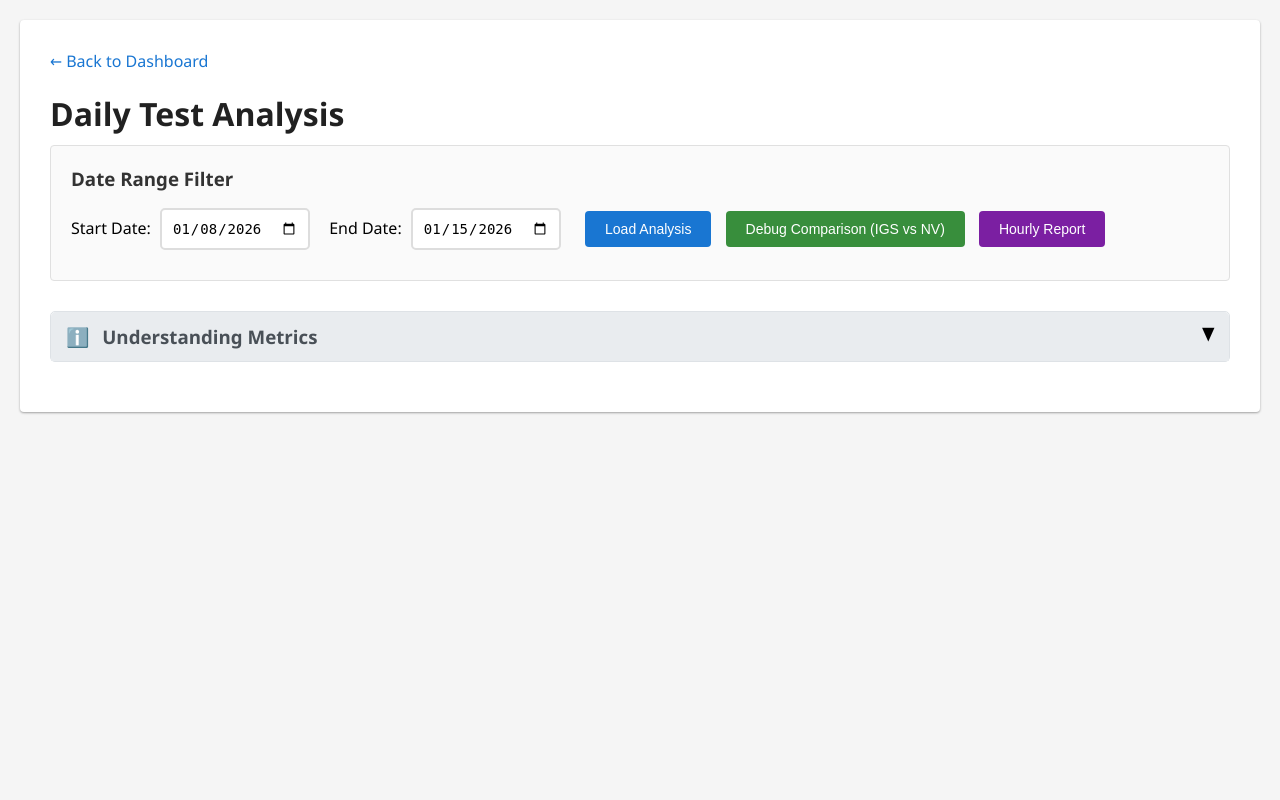
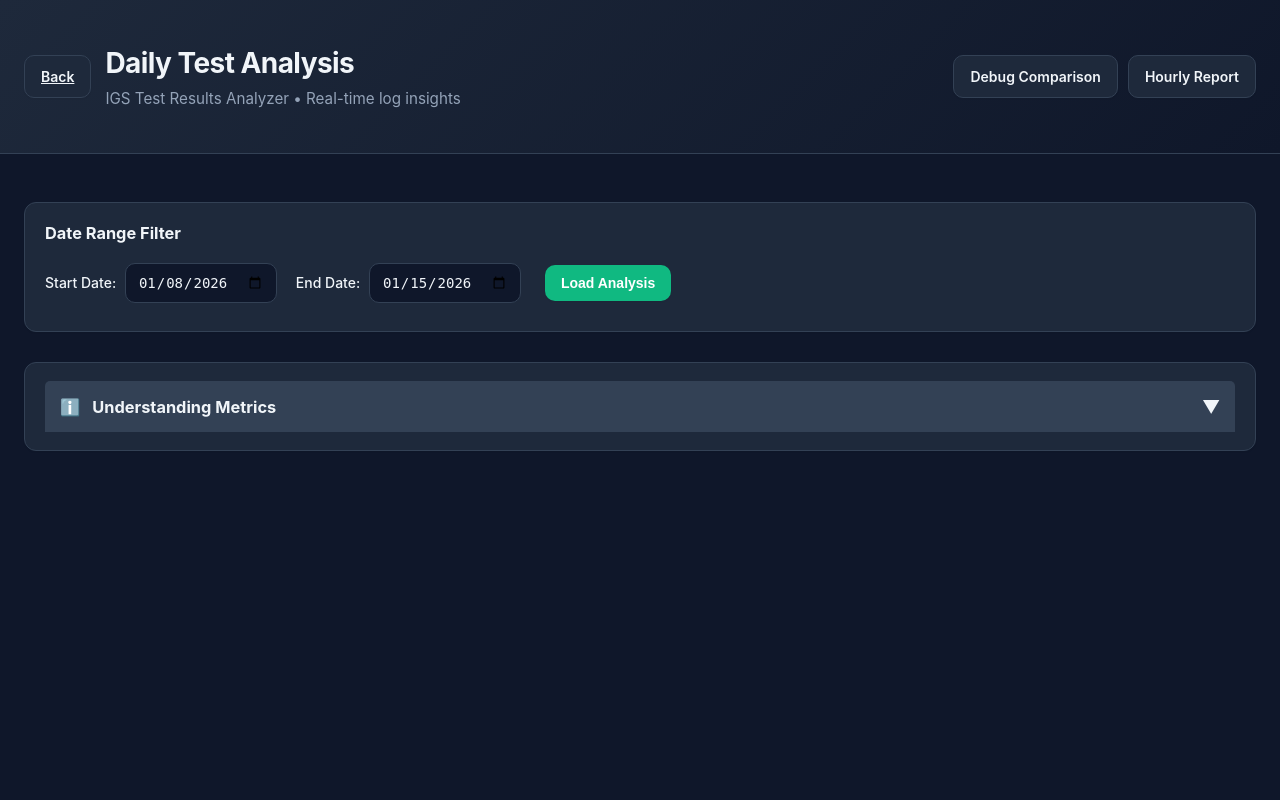
Before and after one commit to TTinTonT/Bonepile_view, a Flask app: page /daily-test-analysis in a window 1280 px wide. Run offline with Flask 3, Linux system fonts and the light colour scheme.

Commit message:
Unify UI theme

```diff
--- /dev/null
+++ b/static/css/app.css
@@ -0,0 +1,384 @@
+/* Shared UI theme (aligned with hourly_report.html) */
+:root{
+  --color-pass:#10b981;
+  --color-fail:#ef4444;
+  --bg-dark:#0f172a;
+  --bg-card:#1e293b;
+  --bg-card-hover:#334155;
+  --text-primary:#f1f5f9;
+  --text-secondary:#94a3b8;
+  --border-color:#334155;
+  --shadow-sm:0 1px 2px 0 rgba(0,0,0,.05);
+  --shadow-md:0 4px 6px -1px rgba(0,0,0,.1),0 2px 4px -1px rgba(0,0,0,.06);
+  --shadow-lg:0 10px 15px -3px rgba(0,0,0,.1),0 4px 6px -2px rgba(0,0,0,.05);
+}
+
+*{box-sizing:border-box}
+
+body{
+  margin:0;
+  background:var(--bg-dark)!important;
+  color:var(--text-primary)!important;
+  font-family:-apple-system,BlinkMacSystemFont,"Segoe UI","Roboto","Oxygen","Ubuntu","Cantarell",sans-serif!important;
+  font-size:14px!important;
+  line-height:1.5!important;
+  padding:0!important;
+  display:block!important;
+  -webkit-font-smoothing:antialiased;
+  -moz-osx-font-smoothing:grayscale;
+}
+
+/* Base layout */
+.container{
+  max-width:1400px!important;
+  margin:0 auto!important;
+  padding:24px!important;
+  background:transparent!important;
+  border-radius:0!important;
+  box-shadow:none!important;
+}
+
+/* Shared header (hourly_report style) */
+.page-header{
+  background:linear-gradient(135deg,#1e293b 0%,#0f172a 100%);
+  border-bottom:1px solid var(--border-color);
+  padding:18px 0;
+  margin-bottom:24px;
+}
+.header-row{
+  display:flex;
+  align-items:center;
+  justify-content:space-between;
+  gap:16px;
+}
+.header-left{
+  display:flex;
+  align-items:center;
+  gap:14px;
+}
+.subtitle{
+  color:var(--text-secondary);
+  font-size:.95rem;
+  margin-top:4px;
+}
+.nav-actions{
+  display:flex;
+  flex-wrap:wrap;
+  gap:10px;
+}
+.nav-actions a{
+  text-decoration:none;
+}
+
+/* Headings */
+h1,h2,h3{
+  color:var(--text-primary)!important;
+}
+h1{
+  font-weight:700!important;
+  letter-spacing:-0.02em;
+}
+h2{
+  font-weight:700!important;
+  border-left:0!important;
+  padding-left:0!important;
+}
+
+/* Link-as-button for existing pages */
+.back-link{
+  display:inline-flex!important;
+  align-items:center!important;
+  gap:8px!important;
+  text-decoration:none!important;
+  color:var(--text-primary)!important;
+  background:var(--bg-card)!important;
+  border:1px solid var(--border-color)!important;
+  padding:10px 16px!important;
+  border-radius:10px!important;
+  box-shadow:var(--shadow-sm)!important;
+  transition:transform .15s ease, background-color .15s ease, border-color .15s ease;
+}
+.back-link:hover{
+  background:var(--bg-card-hover)!important;
+  border-color:var(--text-secondary)!important;
+  transform:translateY(-1px);
+}
+
+/* Panels */
+.filter-section,
+.info-panel,
+.control-panel,
+.note-box,
+.info-box,
+.summary,
+.chart-container{
+  background:var(--bg-card)!important;
+  border:1px solid var(--border-color)!important;
+  border-radius:12px!important;
+  box-shadow:var(--shadow-sm)!important;
+  color:var(--text-primary)!important;
+}
+.filter-section,
+.info-panel,
+.control-panel{
+  padding:18px 20px!important;
+}
+.note-box,
+.info-box{
+  padding:14px 16px!important;
+}
+
+/* Inputs */
+input[type="date"],
+input[type="text"],
+select{
+  background:var(--bg-dark)!important;
+  border:1px solid var(--border-color)!important;
+  color:var(--text-primary)!important;
+  border-radius:10px!important;
+  padding:10px 12px!important;
+  outline:none!important;
+}
+input[type="date"]:focus,
+input[type="text"]:focus,
+select:focus{
+  border-color:var(--color-pass)!important;
+  box-shadow:0 0 0 3px rgba(76,175,80,.18)!important;
+}
+
+/* Buttons (covers plain <button> used in older pages) */
+button,
+.btn,
+.btn-primary,
+.btn-download,
+.btn-secondary{
+  border:0;
+  border-radius:10px!important;
+  padding:10px 16px!important;
+  font-size:14px!important;
+  font-weight:600!important;
+  cursor:pointer;
+  transition:transform .15s ease, box-shadow .15s ease, background-color .15s ease, border-color .15s ease;
+}
+button,
+.btn,
+.btn-primary,
+.btn-download{
+  background:var(--color-pass)!important;
+  color:#fff!important;
+  box-shadow:var(--shadow-sm)!important;
+}
+button:hover,
+.btn:hover,
+.btn-primary:hover,
+.btn-download:hover{
+  background:#059669!important;
+  transform:translateY(-1px);
+  box-shadow:var(--shadow-md)!important;
+}
+button:active,
+.btn:active,
+.btn-primary:active,
+.btn-download:active{
+  transform:translateY(0);
+  box-shadow:var(--shadow-sm)!important;
+}
+.btn-secondary{
+  background:var(--bg-card)!important;
+  color:var(--text-primary)!important;
+  border:1px solid var(--border-color)!important;
+}
+.btn-secondary:hover{
+  background:var(--bg-card-hover)!important;
+  border-color:var(--text-secondary)!important;
+}
+
+/* Metric cards / boxes */
+.metric-grid,
+.summary-metrics{
+  gap:16px!important;
+}
+.metric-box{
+  background:var(--bg-card)!important;
+  color:var(--text-primary)!important;
+  border:1px solid var(--border-color)!important;
+  border-radius:12px!important;
+  box-shadow:var(--shadow-sm)!important;
+  transition:transform .15s ease, box-shadow .15s ease, background-color .15s ease, border-color .15s ease;
+}
+.metric-box:hover{
+  background:var(--bg-card-hover)!important;
+  border-color:var(--color-pass)!important;
+  transform:translateY(-1px);
+  box-shadow:var(--shadow-lg)!important;
+}
+.metric-value,.value{
+  color:var(--text-primary)!important;
+}
+
+/* Tables */
+table{
+  background:var(--bg-card)!important;
+  border:1px solid var(--border-color)!important;
+  border-radius:12px!important;
+  overflow:hidden!important;
+  box-shadow:var(--shadow-sm)!important;
+}
+th{
+  background:#0b1224!important;
+  color:var(--text-primary)!important;
+  border-bottom:1px solid var(--border-color)!important;
+}
+td{
+  color:var(--text-primary)!important;
+  border-bottom:1px solid rgba(148,163,184,.15)!important;
+}
+tr:hover td{
+  background:rgba(148,163,184,.06)!important;
+}
+
+/* Debug comparison (and any future tables using these classes) */
+.nv-section, .igs-section{
+  background:transparent!important;           /* prevent light backgrounds */
+  color:var(--text-primary)!important;
+  border-left:4px solid transparent!important;
+}
+.nv-section{
+  border-left-color:var(--color-pass)!important;
+  background:rgba(16,185,129,.06)!important; /* subtle tint, still dark */
+}
+.igs-section{
+  border-left-color:rgba(59,130,246,.9)!important;
+  background:rgba(59,130,246,.06)!important;
+}
+.nv-header, .igs-header{
+  color:var(--text-primary)!important;
+  font-weight:700!important;
+}
+.nv-header{ background:rgba(16,185,129,.22)!important; }
+.igs-header{ background:rgba(59,130,246,.22)!important; }
+.better-value{
+  font-weight:800!important;
+}
+.better-value.igs{
+  color:rgba(59,130,246,.95)!important;
+}
+
+/* Safeguard: prevent bright inline backgrounds from making text unreadable on dark theme */
+td[style*="background: #ffffff"],
+td[style*="background:#ffffff"],
+td[style*="background: white"],
+td[style*="background:white"],
+div[style*="background: #ffffff"],
+div[style*="background:#ffffff"],
+div[style*="background: white"],
+div[style*="background:white"]{
+  background:transparent!important;
+}
+
+/* Safeguard: other common light backgrounds used inline in legacy templates */
+td[style*="background: #f0f0f0"],
+td[style*="background:#f0f0f0"],
+td[style*="background: #f9f9f9"],
+td[style*="background:#f9f9f9"],
+td[style*="background: #f8f9fa"],
+td[style*="background:#f8f9fa"],
+td[style*="background: #e9ecef"],
+td[style*="background:#e9ecef"]{
+  background:transparent!important;
+  border-color:var(--border-color)!important;
+}
+
+div[style*="background: #f8f9fa"],
+div[style*="background:#f8f9fa"]{
+  background:var(--bg-card)!important;
+  border-color:var(--border-color)!important;
+  color:var(--text-primary)!important;
+}
+
+div[style*="background: #e9ecef"],
+div[style*="background:#e9ecef"]{
+  background:var(--bg-card-hover)!important;
+  color:var(--text-primary)!important;
+}
+
+div[style*="background: #fff3cd"],
+div[style*="background:#fff3cd"]{
+  background:rgba(255,193,7,.12)!important;
+  color:var(--text-primary)!important;
+}
+
+div[style*="background: #e3f2fd"],
+div[style*="background:#e3f2fd"]{
+  background:rgba(59,130,246,.12)!important;
+  color:var(--text-primary)!important;
+}
+
+div[style*=\"background: #ffebee\"],
+div[style*=\"background:#ffebee\"],
+div[style*=\"background: #f8d7da\"],
+div[style*=\"background:#f8d7da\"]{
+  background:rgba(239,68,68,.14)!important;
+  color:var(--text-primary)!important;
+}
+
+span[style*="background: #f0f0f0"],
+span[style*="background:#f0f0f0"]{
+  background:var(--bg-card)!important;
+  color:var(--text-primary)!important;
+  border:1px solid var(--border-color)!important;
+}
+
+/* Safeguard: common inline text colors that become unreadable on dark theme */
+*[style*="color: #495057"],
+*[style*="color:#495057"],
+*[style*="color: #666"],
+*[style*="color:#666"],
+*[style*="color: #333"],
+*[style*="color:#333"],
+*[style*="color: #212121"],
+*[style*="color:#212121"],
+*[style*="color: #721c24"],
+*[style*="color:#721c24"]{
+  color:var(--text-primary)!important;
+}
+
+/* Modal (index/daily/debug use custom modal) */
+.modal{
+  backdrop-filter:blur(6px);
+}
+.modal-content{
+  background:var(--bg-card)!important;
+  color:var(--text-primary)!important;
+  border:1px solid var(--border-color)!important;
+  border-radius:14px!important;
+  box-shadow:var(--shadow-md)!important;
+}
+.close{
+  color:var(--text-secondary)!important;
+}
+.close:hover{
+  color:var(--text-primary)!important;
+}
+
+/* Upload page elements */
+.upload-area{
+  background:var(--bg-card)!important;
+  border:2px dashed var(--text-secondary)!important;
+  color:var(--text-primary)!important;
+  border-radius:14px!important;
+}
+.upload-area:hover{
+  border-color:var(--color-pass)!important;
+  background:var(--bg-card-hover)!important;
+}
+.alert-success{
+  background:rgba(76,175,80,.14)!important;
+  color:var(--text-primary)!important;
+  border:1px solid rgba(76,175,80,.35)!important;
+}
+.alert-error{
+  background:rgba(244,67,54,.14)!important;
+  color:var(--text-primary)!important;
+  border:1px solid rgba(244,67,54,.35)!important;
+}
--- a/templates/daily_test_analysis.html
+++ b/templates/daily_test_analysis.html
@@ -284,19 +284,35 @@
             margin: 10px 0;
         }
     </style>
+    <!-- Shared theme (kept last to override page-specific legacy styles) -->
+    <link rel="stylesheet" href="{{ url_for('static', filename='css/app.css') }}">
 </head>
 <body>
+    <div class="page-header">
+        <div class="container">
+            <div class="header-row">
+                <div class="header-left">
+                    <a href="/" class="btn btn-secondary">Back</a>
+                    <div>
+                        <h1 style="margin: 0;">Daily Test Analysis</h1>
+                        <div class="subtitle">IGS Test Results Analyzer • Real-time log insights</div>
+                    </div>
+                </div>
+                <div class="nav-actions">
+                    <a href="/debug-comparison" class="btn btn-secondary">Debug Comparison</a>
+                    <a href="/hourly-report" class="btn btn-secondary">Hourly Report</a>
+                </div>
+            </div>
+        </div>
+    </div>
     <div class="container">
-        <a href="/" class="back-link">← Back to Dashboard</a>
-        <h1>Daily Test Analysis</h1>
+        <!-- legacy header removed; using shared page header -->
 
         <div class="filter-section">
             <h3>Date Range Filter</h3>
             <label>Start Date: <input type="date" id="startDate"></label>
             <label>End Date: <input type="date" id="endDate"></label>
             <button onclick="loadAnalysis()">Load Analysis</button>
-            <button id="debugComparisonBtn" onclick="goToDebugComparison()" style="background: #388e3c;">Debug Comparison (IGS vs NV)</button>
-            <button onclick="goToHourlyReport()" style="background: #7b1fa2;">Hourly Report</button>
         </div>
 
         <!-- Info Panel: Understanding Metrics -->
@@ -1227,7 +1243,8 @@
                         const value = row[station] || 0;
                         // Get pass count for this WO at this station
                         const passCount = currentData.wo_statistics.find(w => w.wo === row.wo)?.stations[station]?.pass || 0;
-                        html += `<td style="padding: 8px; border: 1px solid #ddd; background: #ffffff; text-align: center; font-weight: bold;" title="${row.wo} at ${station}: ${passCount} SNs passed">${value.toFixed(1)}%</td>`;
+                        const textColor = getHeatmapColor(value);
+                        html += `<td style="padding: 8px; border: 1px solid var(--border-color); background: transparent; text-align: center; font-weight: 700; color: ${textColor};" title="${row.wo} at ${station}: ${passCount} SNs passed">${value.toFixed(1)}%</td>`;
                     });
                     html += '</tr>';
                 });
@@ -1266,7 +1283,8 @@
                     const value = row[station] || 0;
                     // Get pass count for this part number at this station
                     const passCount = currentData.part_statistics.find(p => p.part_number === row.part_number)?.stations[station]?.pass || 0;
-                    html += `<td style="padding: 8px; border: 1px solid #ddd; background: #ffffff; text-align: center; font-weight: bold;" title="${row.part_number} at ${station}: ${passCount} SNs passed">${value.toFixed(1)}%</td>`;
+                    const textColor = getHeatmapColor(value);
+                    html += `<td style="padding: 8px; border: 1px solid var(--border-color); background: transparent; text-align: center; font-weight: 700; color: ${textColor};" title="${row.part_number} at ${station}: ${passCount} SNs passed">${value.toFixed(1)}%</td>`;
                 });
                 html += '</tr>';
             });
@@ -1276,17 +1294,15 @@
         }
 
         function getHeatmapColor(value) {
-            // Color gradient from red (0%) to green (100%)
-            if (value >= 90) return '#4CAF50'; // Green
-            if (value >= 80) return '#8BC34A'; // Light green
-            if (value >= 70) return '#CDDC39'; // Lime
-            if (value >= 60) return '#FFEB3B'; // Yellow
-            if (value >= 50) return '#FFC107'; // Amber
-            if (value >= 40) return '#FF9800'; // Orange
-            if (value >= 30) return '#FF5722'; // Deep orange
-            if (value >= 20) return '#F44336'; // Red
-            if (value >= 10) return '#D32F2F'; // Dark red
-            return '#B71C1C'; // Very dark red
+            // Text-only heatmap color (green -> dark red) with good contrast on dark UI
+            const v = Number(value || 0);
+            if (!Number.isFinite(v) || v <= 0) {
+                return 'var(--text-secondary)';
+            }
+            const clamped = Math.max(0, Math.min(100, v));
+            const hue = (clamped / 100) * 120; // 0=red, 120=green
+            const lightness = clamped < 20 ? 38 : 46; // slightly darker red for low values
+            return `hsl(${hue}, 85%, ${lightness}%)`;
         }
 
         function updateOneTimePassTable(data) {
@@ -1331,7 +1347,8 @@
                     html += `<td style="padding: 8px; border: 1px solid #ddd; background: #f9f9f9; font-weight: bold;">${row.wo}</td>`;
 
                     const value = row.one_time_pass_percentage || 0;
-                    html += `<td style="padding: 8px; border: 1px solid #ddd; background: #ffffff; text-align: center; font-weight: bold;" title="${row.wo}: ${row.one_time_pass} out of ${row.total} SNs (${value.toFixed(1)}%)">${value.toFixed(1)}%</td>`;
+                    const textColor = getHeatmapColor(value);
+                    html += `<td style="padding: 8px; border: 1px solid var(--border-color); background: transparent; text-align: center; font-weight: 700; color: ${textColor};" title="${row.wo}: ${row.one_time_pass} out of ${row.total} SNs (${value.toFixed(1)}%)">${value.toFixed(1)}%</td>`;
                     html += `<td style="padding: 8px; border: 1px solid #ddd; text-align: center;">${row.one_time_pass}</td>`;
                     html += `<td style="padding: 8px; border: 1px solid #ddd; text-align: center;">${row.total}</td>`;
                     html += '</tr>';
```
Also changed, not shown: templates/debug_comparison.html (+16 -2 lines), templates/index.html (+23 -10 lines), templates/upload.html (+17 -2 lines).
